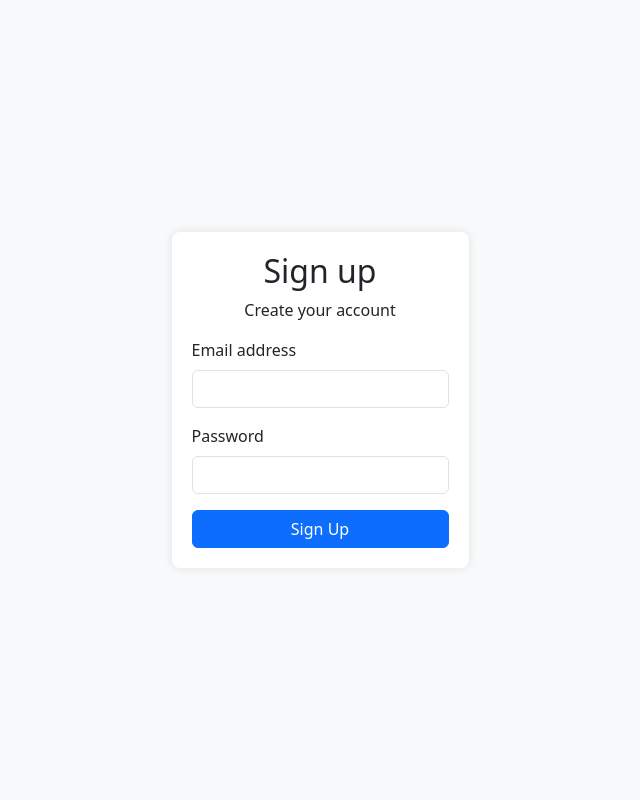
After one commit to ajvarus/Interferon, a Flask app: page /signup in a window 1280 px wide. The commit adds this page. Shown: the whole page, without its empty margins (320-960 px from the left). Run offline with Flask 3, Linux system fonts and the light colour scheme.

Commit message:
Implemented sign-up.

```diff
--- a/app.py
+++ b/app.py
@@ -1,16 +1,49 @@
 
+import firebase_admin.exceptions
 from flask import Flask, render_template, jsonify, request
 import database
 from cryptography import handler
+import firebase_admin
+from firebase_admin import credentials, auth, exceptions
+import dotenv
+import os
+
+dotenv.load_dotenv()
+
+try:
+    cred = credentials.Certificate(os.getenv("FIREBASE_KEY_PATH"))
+    firebase_app = firebase_admin.initialize_app(cred)
+    print(firebase_app.credential)
+except Exception as e:
+    print(f"Error: {str(e)}")
+
+received_data = {}
 
 app = Flask(__name__)
-
-received_data = {}
 
 @app.route("/")
 def index():
     cryptography_types = database.load_cryptography_types()
     return render_template("home.html", cryptography_types=cryptography_types)
+
+@app.route('/signup', methods=["POST", "GET"])
+def sign_up():
+    if request.method == "GET":
+        return render_template("signup.html")
+
+    elif request.method == "POST":
+        email = request.form['email']
+        password = request.form['password']
+        print(email, password)
+
+        try:
+            user = auth.create_user(email=email, password=password)
+            return jsonify({"message": "User created successfully"}), 200
+        except exceptions.FirebaseError as e:
+            return jsonify({"error": "Authentication failed", "reason": str(e)}), 400
+        except Exception as e:
+            return jsonify({"error": "Failed to create user", "reason": str(e)}), 500
+
 
 @app.route("/cryptography/<crypto_type>", methods = ["GET", "POST"])
 def show_crypt_page(crypto_type):
--- a/requirements.txt
+++ b/requirements.txt
@@ -2,4 +2,6 @@ flask
 pymysql
 cryptography
 python-dotenv
+pycryptodome
+firebase-admin
 gunicorn
--- /dev/null
+++ b/templates/signup.html
@@ -0,0 +1,104 @@
+<!DOCTYPE html>
+<html lang="en">
+  <head>
+    <meta charset="UTF-8" />
+    <meta name="viewport" content="width=device-width, initial-scale=1.0" />
+    <title>Sign Up - INTERFERON</title>
+    <link rel="icon" href="./static/favicon.png" type="image/png" />
+    <link
+      rel="stylesheet"
+      href="https://cdn.jsdelivr.net/npm/bootstrap@5.3.3/dist/css/bootstrap.min.css"
+    />
+    <link
+      rel="stylesheet"
+      href="{{ url_for('static', filename='font.css') }}"
+    />
+    <link rel="preconnect" href="https://fonts.googleapis.com" />
+    <link rel="preconnect" href="https://fonts.gstatic.com" crossorigin />
+    <link
+      href="https://fonts.googleapis.com/css2?family=IBM+Plex+Sans:ital,wght@0,100;0,200;0,300;0,400;0,500;0,600;0,700;1,100;1,200;1,300;1,400;1,500;1,600;1,700&display=swap"
+      rel="stylesheet"
+    />
+    <style>
+      body {
+        display: flex;
+        justify-content: center;
+        align-items: center;
+        height: 100vh;
+        background-color: #f8f9fa;
+      }
+      .signup-form {
+        padding: 20px;
+        background: white;
+        box-shadow: 0 0 10px rgba(0, 0, 0, 0.1);
+        border-radius: 8px;
+      }
+      .form-control {
+        margin-bottom: 10px;
+      }
+    </style>
+  </head>
+  <body>
+    <div class="signup-form">
+      <h2 class="text-center">Sign up</h2>
+      <p class="text-center">Create your account</p>
+      <form action="/signup" method="POST">
+        <div class="mb-3">
+          <label for="email" class="form-label">Email address</label>
+          <input
+            type="email"
+            class="form-control"
+            id="email"
+            name="email"
+            required
+          />
+        </div>
+        <div class="mb-3">
+          <label for="password" class="form-label">Password</label>
+          <input
+            type="password"
+            class="form-control"
+            id="password"
+            name="password"
+            required
+          />
+        </div>
+        <button
+          type="submit"
+          onclick="signup_button_click()"
+          class="btn btn-primary w-100"
+        >
+          Sign Up
+        </button>
+      </form>
+    </div>
+
+    <script src="https://cdn.jsdelivr.net/npm/bootstrap@5.3.3/dist/js/bootstrap.bundle.min.js"></script>
+    <script>
+      function signup_button_click() {
+        const email = document.getElementById("email").value;
+        const password = document.getElementById("password").value;
+
+        const data = {
+          email: email,
+          password: password,
+        };
+
+        fetch("/signup", {
+          method: "POST",
+          headers: {
+            "Content-Type": "application/json",
+          },
+          body: JSON.stringify(data),
+        })
+          .then((response) => response.json())
+          .then((data) => {
+            console.log(data.message);
+          })
+          .catch((error) => {
+            console.log(error);
+          });
+      }
+    </script>
+  </body>
+</html>
```
Also changed, not shown: auth.py (added, +13 -0 lines), templates/home.html (+6 -1 lines), templates/navbar.html (+31 -0 lines), templates/navbar_new.html (added, +52 -0 lines), 1 other file.
